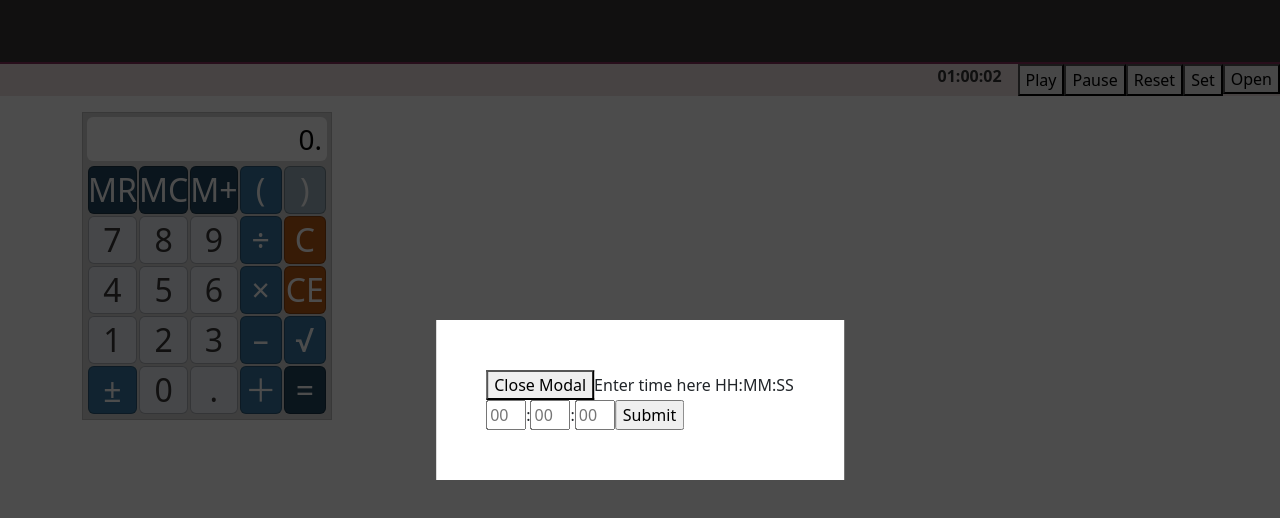
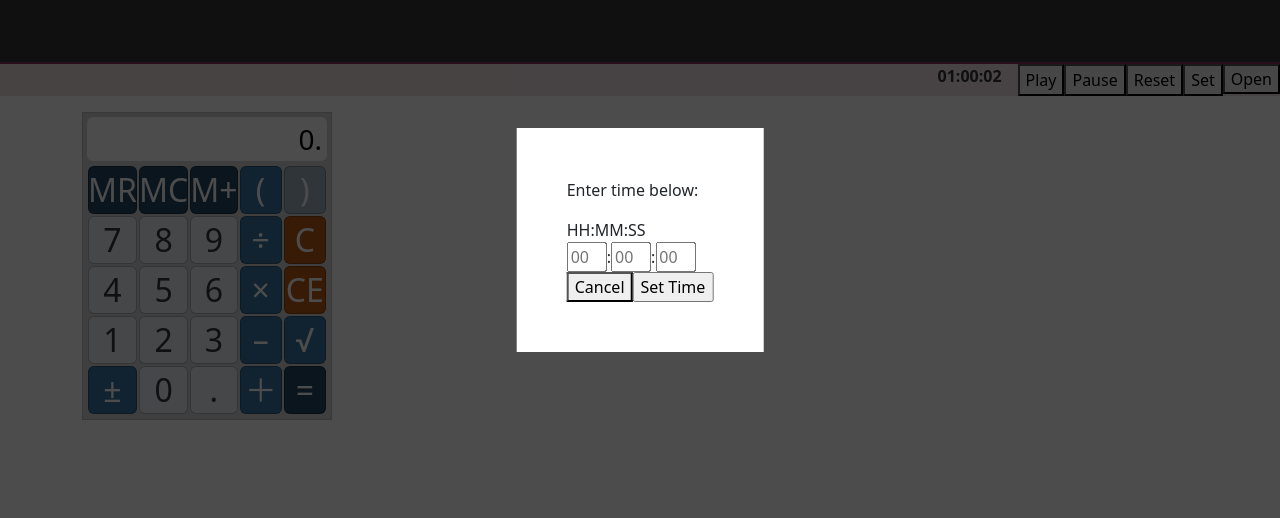
Before and after one commit to tylersernett/grecalc, a React (Create React App) app: page / in a window 1280 px wide. Both pictures are taken after a click on the button "Open". Shown: the top 518 px of the page. Built offline with nearby package versions, Linux system fonts and the light colour scheme.

Commit message:
Clean up modal formatting (cancel button location, text)

```diff
--- a/src/Modal.js
+++ b/src/Modal.js
@@ -3,7 +3,7 @@ import ReactDOM from 'react-dom'
 
 const MODAL_STYLES = {
     position: 'fixed',
-    top: '50%',
+    top: '30%',
     left: '50%',
     transform: 'translate(-50%, -50%)',
     backgroundColor: '#FFF',
@@ -24,14 +24,13 @@ const OVERLAY_STYLES = {
 //open: var to determine if we display or not, passed in within <Modal> tag
 //children: what's inbetween the <Modal> tags where it's called
 //onClose -- function being passed in within <Modal> tag
-export default function Modal({ open, children, onClose }) {
+export default function Modal({ open, children }) {
     if (!open) return null
 
     return ReactDOM.createPortal(
         <>
         <div style={OVERLAY_STYLES} />
             <div style={MODAL_STYLES}>
-                <button onClick={onClose}>Close Modal</button>
                 {children}
             </div>
         </>,
--- a/src/timer.js
+++ b/src/timer.js
@@ -121,15 +121,17 @@ function Timer({timerInputIsOpen, setTimerInputIsOpen}) {
                     <button onClick={() => setTimerInputIsOpen(true)}>
                         Open
                     </button>
-                    <Modal open={timerInputIsOpen} onClose={() => setTimerInputIsOpen(false)}>
-                        Enter time here HH:MM:SS
+                    <Modal open={timerInputIsOpen} >
+                        Enter time below:
+                        <p/>
+                        HH:MM:SS
                         <form onSubmit={handleSubmit}>
-                            {/* TODO: only allow digit [0-9] entry */}
                             <input className='timer-input' type='text' maxLength='2' placeholder='00' pattern="\d*" ref={hh} ></input>:
                             <input className='timer-input' type='text' maxLength='2' placeholder='00' pattern="\d*" ref={mm} ></input>:
                             <input className='timer-input' type='text' maxLength='2' placeholder='00' pattern="\d*" ref={ss} ></input>
-                            {/* <button onClick={handleSubmit}>Submit</button> */}
-                            <input type='submit'></input>
+                            <br></br>
+                            <button onClick={() => setTimerInputIsOpen(false)}>Cancel</button>
+                            <input type='submit' value='Set Time'></input>
                         </form>
                     </Modal>
                 </span>
```
